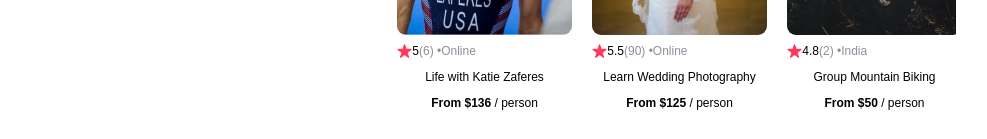
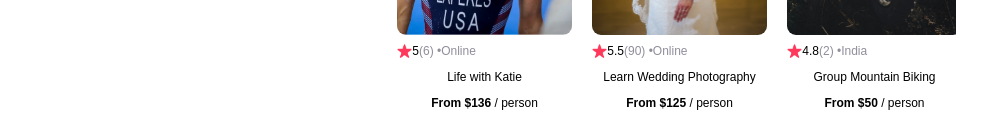
Before and after one commit to aryanankit/Airrbnb, a React (Create React App) app: page / in a window 1280 px wide. Shown: the part 667-806 px from the top of the page, without its empty margins (4-991 px from the left). Built offline with nearby package versions, Linux system fonts and the light colour scheme; the HTML template or start-up script is replaced by a standard one.

Commit message:
Make some changes in data

```diff
--- a/src/data.js
+++ b/src/data.js
@@ -1,7 +1,7 @@
 export const data= [
     {
         id: 1,
-        title: "Life  with Katie Zaferes",
+        title: "Life  with Katie ",
         description: "I will share with you what I call \"Positively Impactful Moments of Disappointment.\" Throughout my career, many of my highest moments only came after setbacks and losses. But learning from those difficult moments is what gave me the ability to rise above them and reach my goals.",
         price: 136,
         coverImg: "katie-zaferes.png",
```
